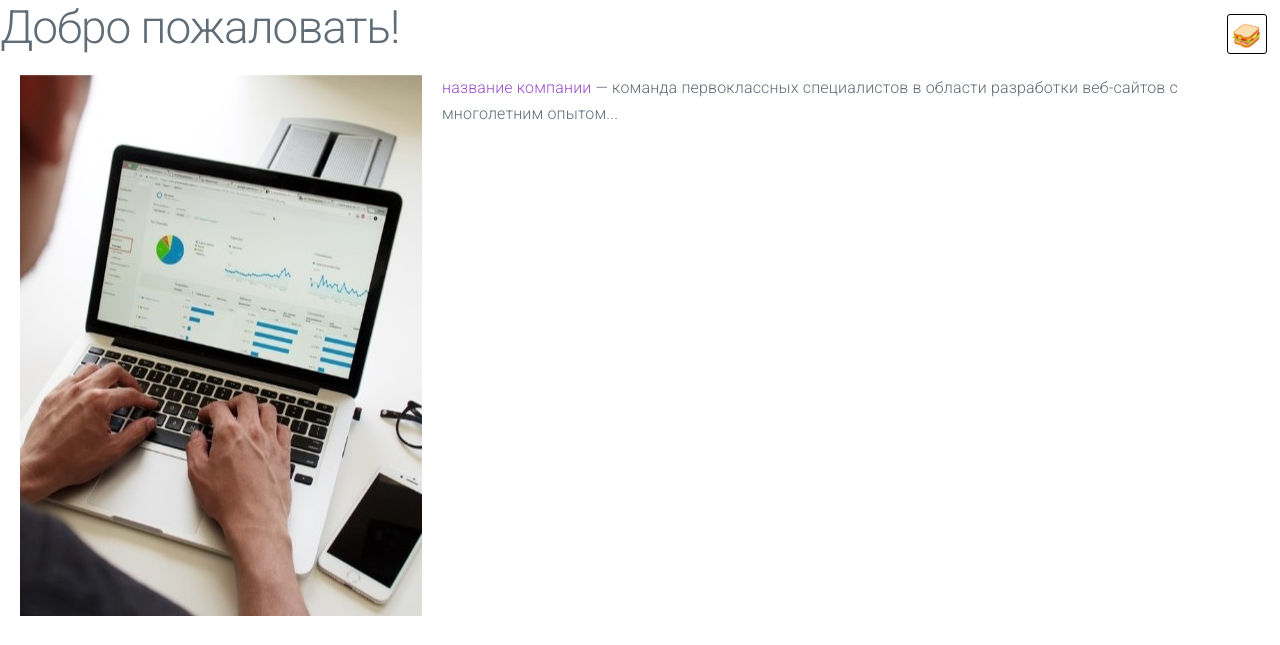
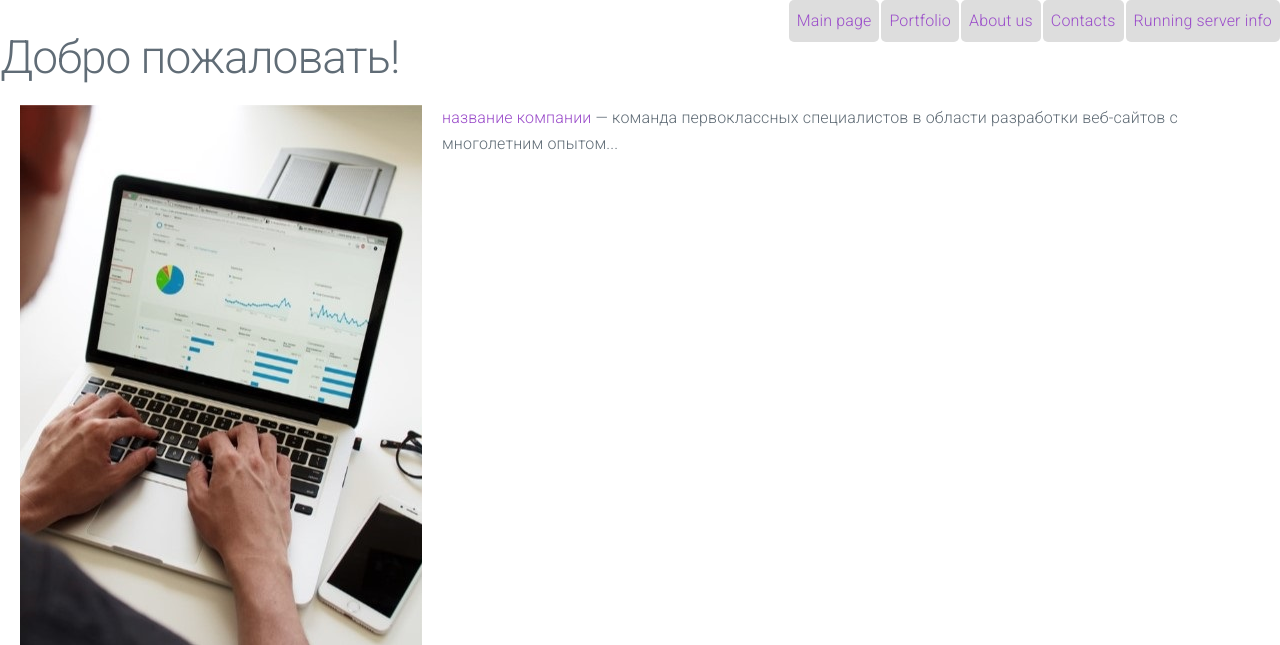
Before and after one commit to Nick-Voskoboinikov/PHP-MVC-sample, a PHP site: page / in a window 1280 px wide. Shown: the top 645 px of the page. Run offline with PHP 8.4, Linux system fonts and the light colour scheme.

Commit message:
updated navigation

```diff
--- a/application/views/template_view.php
+++ b/application/views/template_view.php
@@ -18,10 +18,7 @@
     <link rel="stylesheet" href="css/styles.css" >
 </head>
     <body>
-    <div class="fly-out-menu-btn"></div>
-        <?php include ($content_view); ?>
-
-    <div class="shadow"><dialog class="menu"><div class="close-menu">X</div>
+    <nav>
         <ul>
             <li><a href="main/index">Main page</a></li>
             <li><a href="portfolio">Portfolio</a></li>
@@ -29,9 +26,10 @@
             <li><a href="main/contacts">Contacts</a></li>
             <li><a href="main/info">Running server info</a></li>
         </ul>
-
-    </dialog></div>
-    <script src="js/showMenu.js" defer></script>
+    </nav>
+    <section>
+            <?php include ($content_view); ?>
+    </section>
     <script src="js/title.js" defer></script>
     </body>
 </html>
--- a/css/styles.css
+++ b/css/styles.css
@@ -6,68 +6,6 @@ body.lost {
 }
 .lost-second-para {
     text-shadow: -1px -1px 0 #fff, 1px -1px 0 #fff, -1px 1px 0 #fff, 1px 1px 0 #fff;
-}
-.fly-out-menu-btn {
-    padding: 0;
-    position: fixed;
-    right: 1.35rem;
-    top: 1.35rem;
-    margin: 0;
-    height: 4rem;
-    width: 4rem;
-    cursor: pointer;
-    user-select: none;
-    display: block;
-    font-size: x-large;
-    padding-top: .25rem;
-    text-align: center;
-    border:1px solid #000;
-    border-radius: .3rem;
-}
-.fly-out-menu-btn:after {
-    content: '🥪';
-}
-.shadow{
-    position: fixed;
-    display: none;
-    top:0;
-    left:0;
-    background-color: oklch(0% 0 0 / 75%);
-    width:100dvw;
-    height:100dvh;
-    z-index: 2;
-}
-.menu {
-    position: absolute;
-    min-width: 320px;
-    z-index: 3;
-    top: 50%;
-    -ms-transform: translateY(-50%);
-    transform: translateY(-50%);
-    background: white;
-}
-div.shadow:has(dialog.menu[open])  {
-    display:block;
-}
-.close-menu {
-    display: block;
-    position: absolute;
-    top:5px;
-    right:5px;
-    width: 2.5rem;
-    height:2.5rem;
-    padding-top: 0.12rem;
-    text-align: center;
-    cursor: pointer;
-    border: 1px solid black;
-    border-radius: 3px;
-}
-.menu > ul , .menu > ul > li {
-    list-style-type: none;
-    list-style-position: inside;
-}
-.menu > ul> li:not(:first-child) {
-    padding-top: 5px;
 }
 img.avatar{
     border-radius: 50%;
@@ -78,3 +16,33 @@ p:has(img){
 p:has(img)>img{
     margin-right: 20px;
 }
+body>section:first-of-type{
+    padding-top: 3rem;
+}
+nav {
+    width: 100%;
+    position:fixed;
+    z-index: 3;
+}
+nav>ul>li {
+    list-style-type: none;
+    display: inline;
+    float: right;
+    margin: 0;
+}
+nav>ul>li:not(:first-child) {
+    border-left: 2px dotted white;
+}
+nav>ul {
+    display: flex;
+    flex-direction: row;
+    justify-content: flex-end;
+    margin:0;
+}
+nav > ul > li > a {
+    display: inline-block;
+    padding: 8px;
+    background-color: oklch(89.75% 0 0);
+    border-radius: 5px;
+
+}
--- a/js/showMenu.js
+++ /dev/null
@@ -1,17 +0,0 @@
-const menuOpener = document.querySelector('.fly-out-menu-btn');
-const menuCloser = document.querySelector('.close-menu');
-const shadow = document.querySelector('div.shadow');
-const menu = document.querySelector('.menu');
-
-menuOpener.addEventListener('click',function(event){
-    event.stopPropagation();
-    menu.open = true;
-});
-menuCloser.addEventListener('click',function(event){
-    event.stopPropagation();
-    menu.open = false;
-});
-shadow.addEventListener('click',function(event){
-    event.stopPropagation();
-    if((event.target).className !== "menu") { menu.open = false; }
-});
```
Lines whose indentation alone changed are shown as unchanged.
